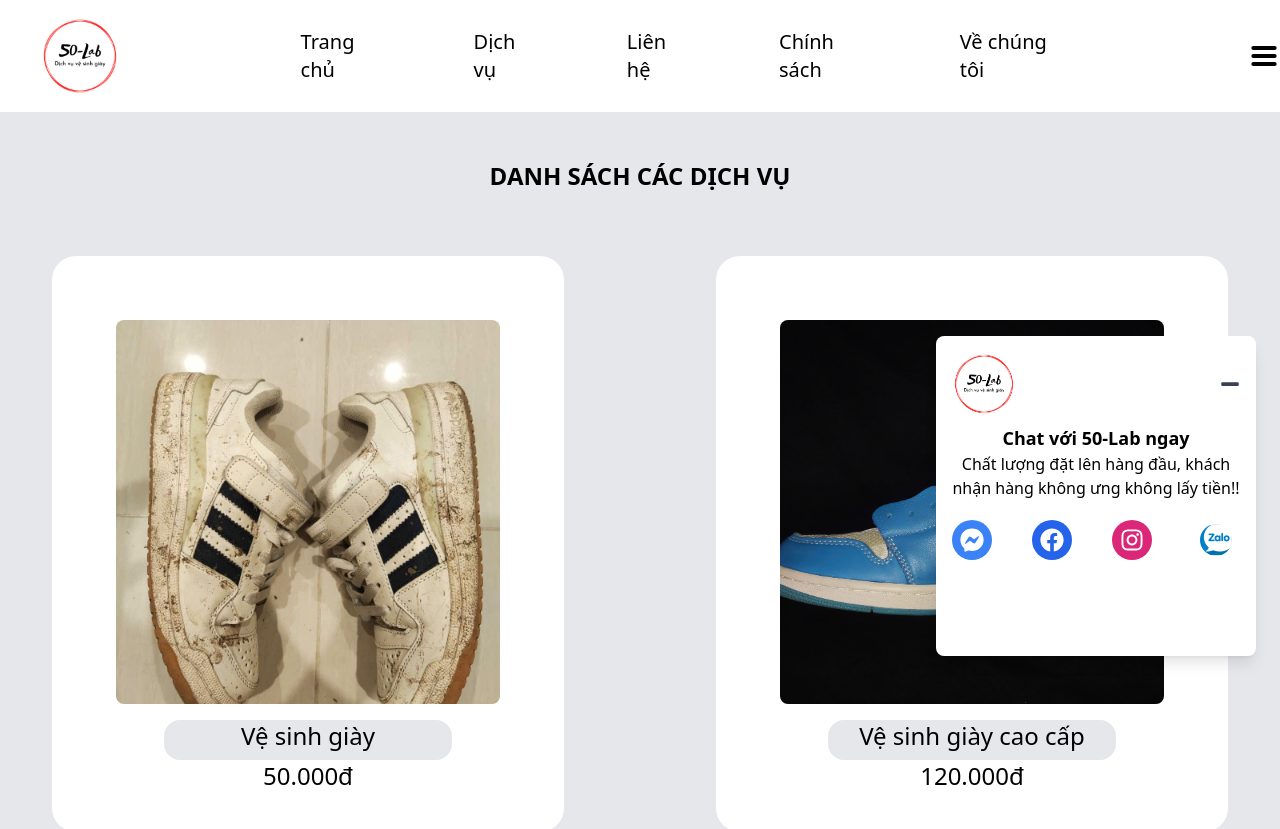
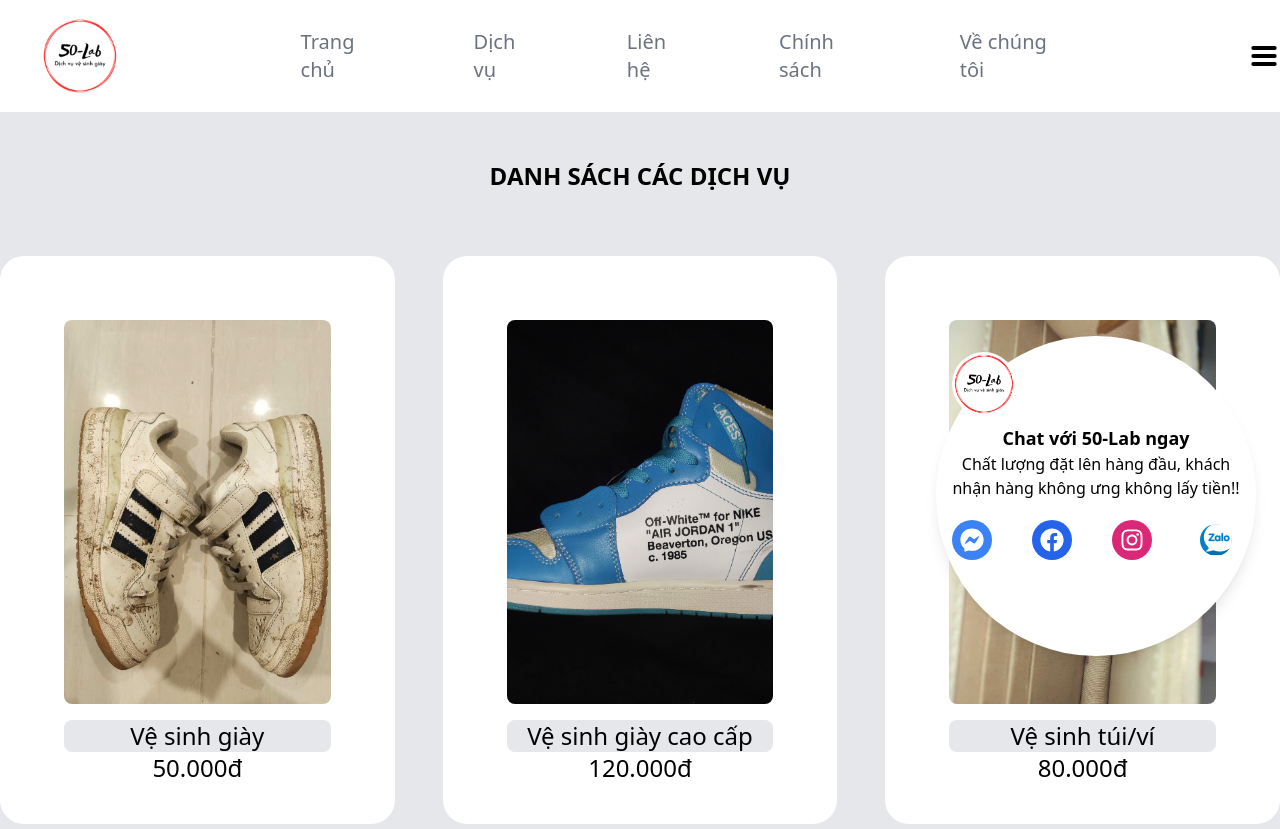
Before and after one commit to Marethy/50lab_cleaner, a React (Vite) app: page / in a window 1280 px wide. Shown: the top 829 px of the page. Built offline with nearby package versions, Linux system fonts and the light colour scheme.

Commit message:
dien update 2

```diff
--- a/src/components/ChatBox.jsx
+++ b/src/components/ChatBox.jsx
@@ -15,24 +15,23 @@
 
   return (
     <div
-      className={`fixed bottom-36 right-6 bg-white shadow-lg rounded-lg p-4 transition-all duration-300 ${
+      className={` rounded-full	 fixed bottom-36 right-6 bg-white shadow-lg  p-4 transition-all duration-300 ${
         isMinimized ? "w-30 h-30" : "w-80 h-80"
       }`}
     >
       <div className="flex justify-between items-center">
-        <img
-          src={Icon50Lab}
-          alt="50LabLogo"
-          className={`object-contain ${
-            isMinimized ? "w-16 h-16" : "w-16 h-16"
-          }`}
-        />
+
         <button
           onClick={toggleChatBoxSize}
           className="text-gray-700 cursor-pointer font-bold"
         >
-          {isMinimized ? <FaPlus size={15} /> : <FaMinus size={20} />}{" "}
-          {/* Use icons */}
+          <img
+          src={Icon50Lab}
+          alt="50LabLogo"
+          className={` rounded-full object-contain ${
+            isMinimized ? "w-16 h-16" : "w-16 h-16"
+          }`}
+        />
         </button>
       </div>
 
@@ -52,7 +51,7 @@
           <div className="mt-4 text-center gap-x-10 flex items-center justify-center">
             {/* Messenger Link with Icon */}
             <a
-              href="https://www.messenger.com/t/0559964424"
+              href="https://www.facebook.com/messages/t/113966211614285"
               target="_blank"
               rel="noopener noreferrer"
             >
--- a/src/components/Header.jsx
+++ b/src/components/Header.jsx
@@ -18,14 +18,11 @@
   ];
 
   return (
-    <div
-      id="header-menu"
-      className="flex justify-between py-2.5 lg:py-4 lg:justify-start lg:items-center lg:space-x-48 relative "
-    >
+    <div  className="flex justify-between py-2.5 lg:py-4  lg:items-center lg:space-x-48 relative " >
       <div className="flex items-center lg:justify-start ">
         <a href="/">
           <img
-            className="ml-10 w-20 h-20  "
+            className="md:ml-10 w-20 h-20  "
             src="50lab.jpg"
             alt="50 Lab Logo"
           />
@@ -33,7 +30,7 @@
       </div>
 
       <nav className="hidden lg:flex items-center justify-between">
-        <ul className="main-menu flex  text-xl font-medium  space-x-24 h-full hover:text-gray-200 ">
+        <ul className="main-menu flex  text-xl font-medium  space-x-24 h-full text-gray-500 focus:font-black ">
           <Link
             to="/"
             className="  hover:text-gray-900 text-primary"
@@ -68,7 +65,7 @@
         </ul>
       </nav>
 
-      <div className="flex  justify-end ">
+      <div className="flex mr-5  ">
         <button
           id="nav-toggle"
           type="button"
--- a/src/components/ServiceCard.jsx
+++ b/src/components/ServiceCard.jsx
@@ -42,13 +42,13 @@
           />
         </div>
         <div
-          className="text-2xl bg-gray-200 rounded-2xl cursor-pointer w-3/4 h-10 text-center hover:bg-gray-400"
+          className="text-lg md:text-2xl bg-gray-200 rounded-lg cursor-pointer w-full  text-center hover:bg-gray-400"
           onClick={() => navigate('/services')}
         >
           {title}
         </div>
         <div
-          className="text-2xl  cursor-pointer"
+          className="text-lg md:text-2xl  cursor-pointer"
           onClick={() => navigate('/services')}
          >{price}
         </div>
@@ -88,7 +88,7 @@
       </div>
 
       {/* Grid layout for services with 2 columns on larger screens */}
-      <div className="grid grid-cols-1 md:grid-cols-2 gap-12">
+      <div className="grid grid-cols-1 md:grid-cols-3 gap-12">
         {/* Service 1: Shoe Cleaning */}
         <Service
           service="service1"
--- a/src/pages/PolicyPage.jsx
+++ b/src/pages/PolicyPage.jsx
@@ -3,7 +3,7 @@
 const PolicyPage = () => {
   return (
     <div className="bg-gray-200 py-10 flex flex-col items-center gap-10">
-              <h1 className="text-3xl font-bold text-center">Chính Sách</h1>
+              <h1 className="text-3xl font-bold text-center">Chính sách</h1>
 
       <div className="max-w-4xl mx-auto bg-white border text-black px-5 py-10 rounded-xl ">
 
```
